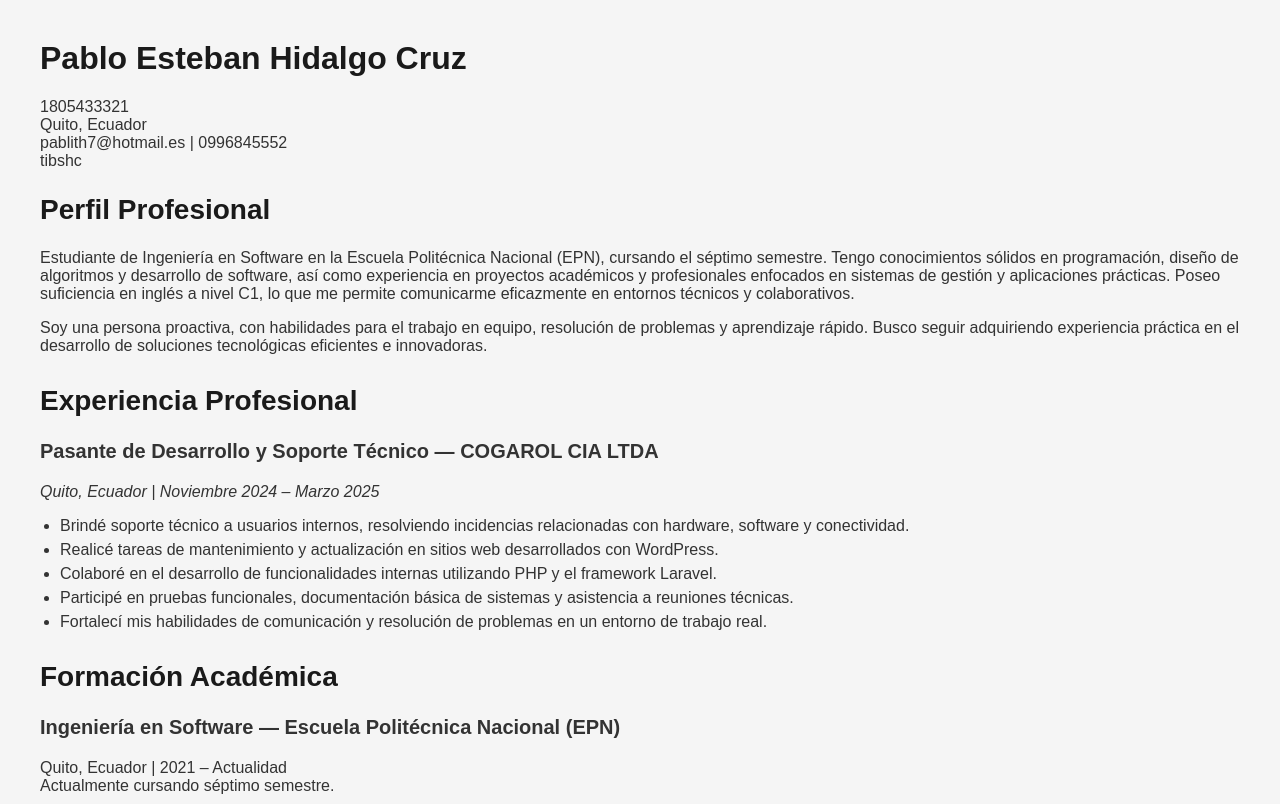
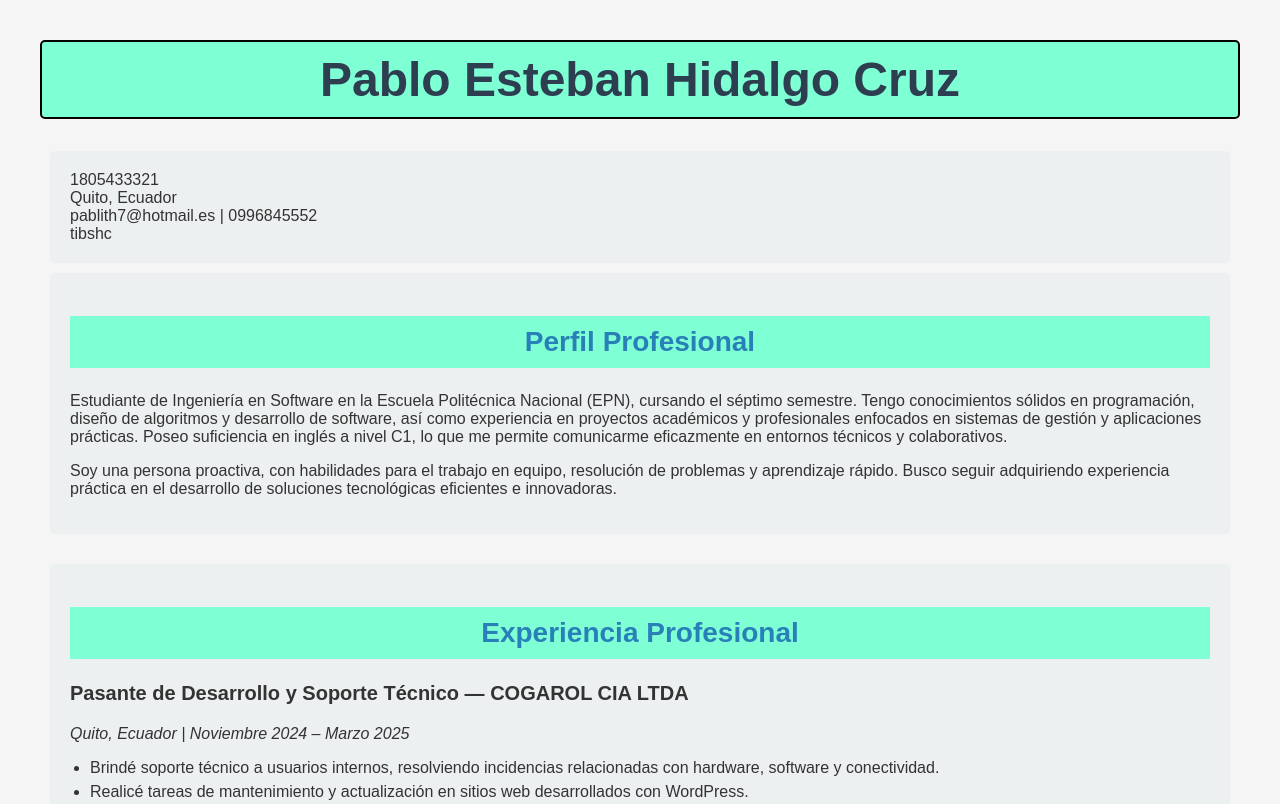
Before and after one commit to 2025A-Web-SW-GR1/webswgr1-hidalgo-cruz-pablo-esteban, a plain HTML site: page deberes/curriculum.html in a window 1280 px wide. Shown: the top 804 px of the page. Drawn offline with Linux system fonts and the light colour scheme.

Commit message:
CSS en curriculum

```diff
--- /dev/null
+++ b/deberes/assets/curriculum.css
@@ -0,0 +1,47 @@
+h1{
+    color: #2c3e50;
+    font-size: 3em;
+    font-family: 'Arial', sans-serif;
+    text-align: center;
+    background-color:  aquamarine;
+    padding: 10px;
+   border: black 2px solid;
+    border-radius: 5px;
+}
+
+h1:hover{
+    background-color: beige;
+    border-radius: 3px;
+    border: 2px solid #2980b9;
+    color: #2980b9;
+    text-shadow: 2px 2px 4px #bdc3c7;
+}
+
+.btn.btn-warning:hover{
+    background-color: greenyellow;
+}
+
+h2{
+    color: #2980b9;
+    font-size: 1.5em;
+    text-align: center;
+    background: blue;
+    background-color:  aquamarine;
+    padding: 10px;
+}
+h2:hover{
+    background-color: greenyellow;
+}
+
+div{
+    background-color: #ecf0f1;
+    padding: 20px;
+    border-radius: 5px;
+    margin: 10px;
+}
+div:local-link{
+    background-color: #bdc3c7;
+    padding: 20px;
+    border-radius: 5px;
+    margin: 10px;
+}
--- a/deberes/curriculum.html
+++ b/deberes/curriculum.html
@@ -40,6 +40,7 @@
             font-weight: bold;
         }
     </style>
+    <link rel="stylesheet" href="assets/curriculum.css">
 </head>
 <body>
 <h1>Pablo Esteban Hidalgo Cruz</h1>
```
